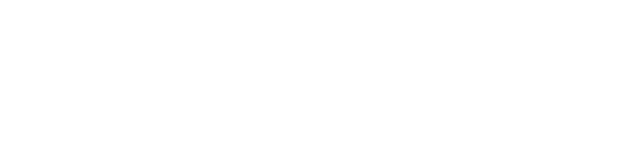
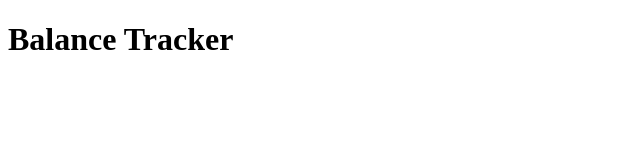
Before and after one commit to idongCodes/balance-tracker, a plain HTML site: page index.html in a window 1280 px wide. Shown: the whole page, without its empty margins (0-640 px from the left). Drawn offline with Linux system fonts and the light colour scheme.

Commit message:
Add Title Text

```diff
--- a/index.html
+++ b/index.html
@@ -7,7 +7,10 @@
         <link rel="stylesheet" href="styles.css">
     </head>
     <body>
-        <h1 id="title"></h1>
+        <header>
+            <h1 id="title"></h1>
+            <p class="description"></p>
+        </header>
         <main id="app"></main>
         <script src="index.js"></script>
     </body>
--- a/index.js
+++ b/index.js
@@ -0,0 +1,2 @@
+const title = document.querySelector("#title");
+title.textContent = "Balance Tracker";
```
